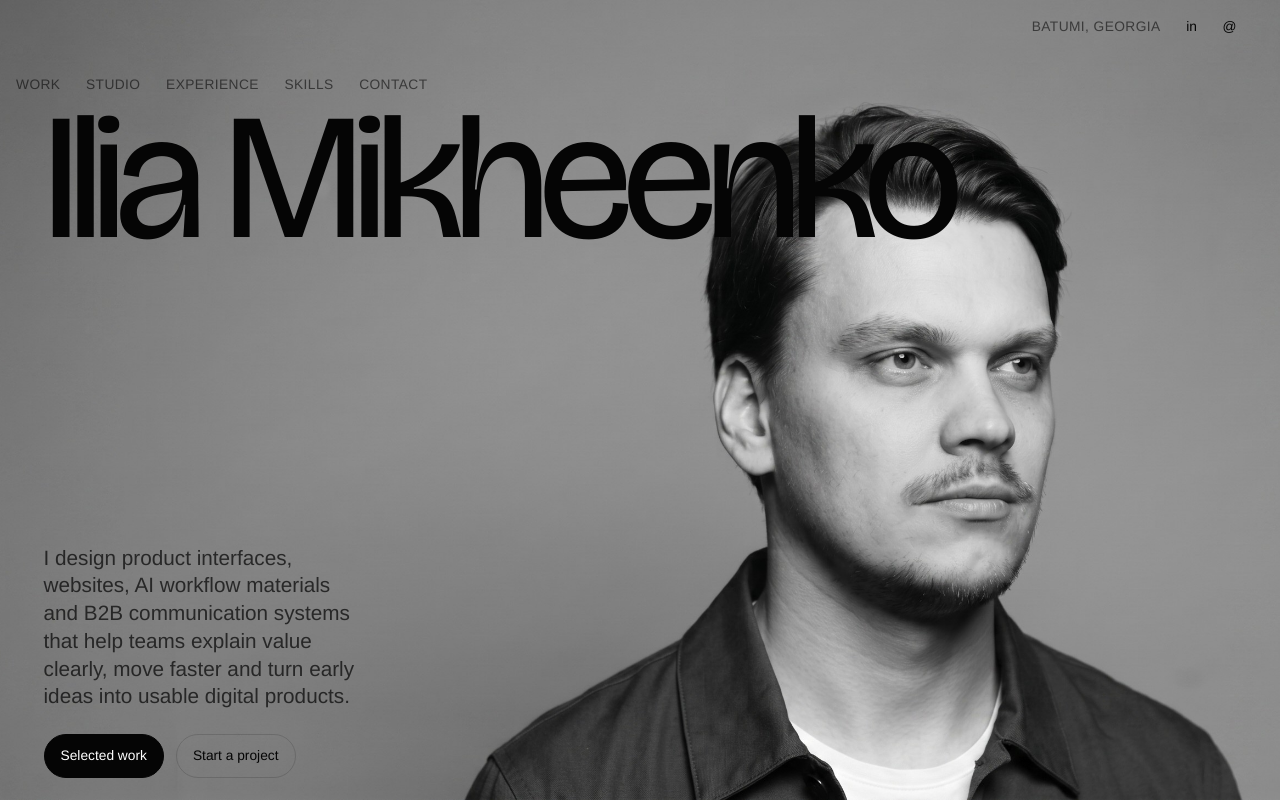
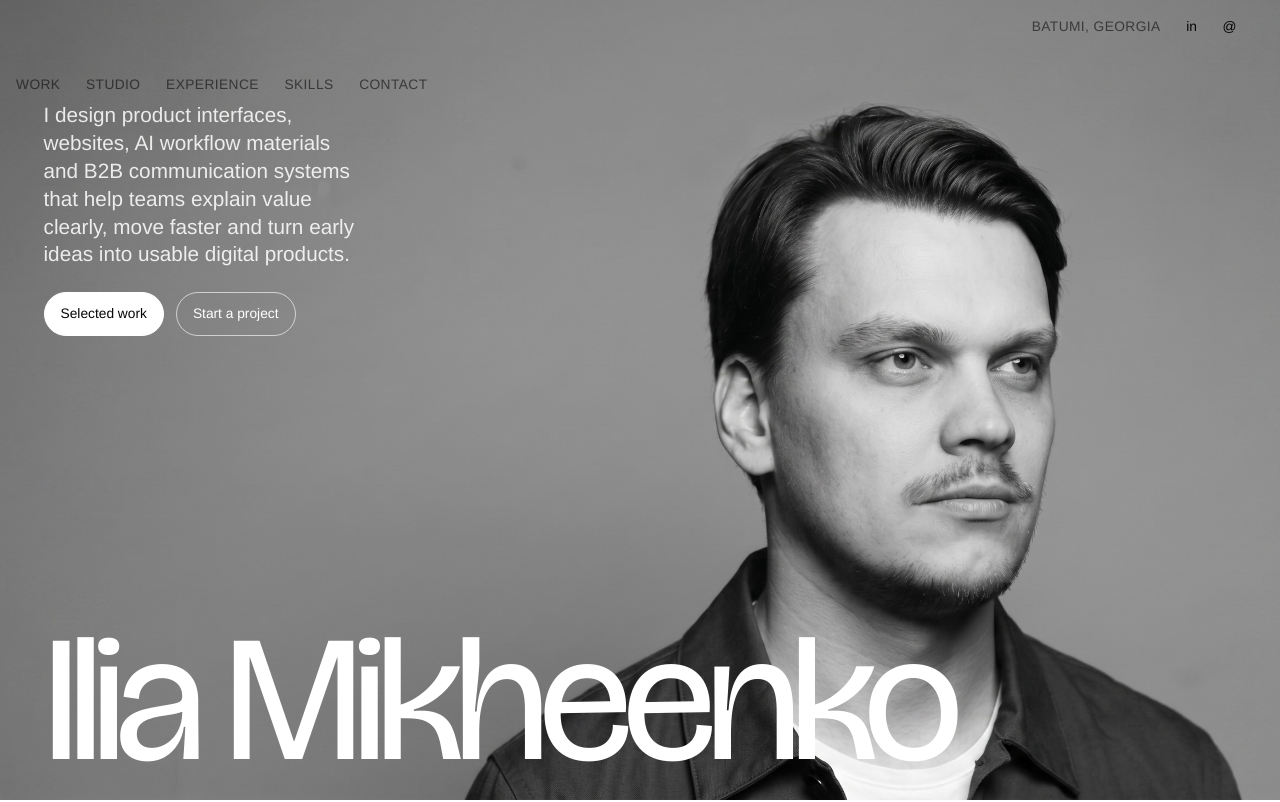
Before and after one commit to miheenko-i/portfolio, a React (Vite) app: page / in a window 1280 px wide. Shown: the top 802 px of the page. Built offline with nearby package versions, Linux system fonts and the light colour scheme; a web font is replaced by a local one.

Commit message:
Reposition hero copy and lighten text

```diff
--- a/src/style.css
+++ b/src/style.css
@@ -340,8 +340,8 @@ h4,
 
 .heroCopy {
   grid-column: 1 / span 4;
-  grid-row: 3;
-  align-self: end;
+  grid-row: 1;
+  align-self: start;
   min-width: 0;
   width: 100%;
   display: grid;
@@ -361,7 +361,8 @@ h1 {
 
 .hero h1 {
   grid-column: 1 / -1;
-  grid-row: 1;
+  grid-row: 3;
+  align-self: end;
   max-width: none;
   font-size: clamp(5.2rem, 14vw, 18rem);
   line-height: 0.86;
@@ -369,6 +370,7 @@ h1 {
   text-transform: none;
   text-wrap: nowrap;
   white-space: nowrap;
+  color: #ffffff;
 }
 
 .heroLead {
@@ -382,7 +384,7 @@ h1 {
 
 .hero .heroLead {
   max-width: 560px;
-  color: rgba(5, 5, 5, 0.72);
+  color: rgba(255, 255, 255, 0.86);
   font-size: clamp(1.22rem, 1.62vw, 1.82rem);
   line-height: 1.34;
   letter-spacing: 0;
@@ -412,8 +414,8 @@ h1 {
 }
 
 .hero .heroActions a {
-  border-color: var(--line);
-  color: var(--text);
+  border-color: rgba(255, 255, 255, 0.62);
+  color: #ffffff;
   background: transparent;
 }
 
@@ -424,9 +426,9 @@ h1 {
 }
 
 .hero .heroActions a:first-child {
-  background: var(--text);
-  border-color: var(--text);
-  color: var(--bg);
+  background: #ffffff;
+  border-color: #ffffff;
+  color: var(--text);
 }
 
 .heroActions a:hover {
@@ -439,8 +441,8 @@ h1 {
 }
 
 .hero .heroActions a:not(:first-child):hover {
-  border-color: var(--text);
-  background: #ffffff;
+  border-color: #ffffff;
+  background: rgba(255, 255, 255, 0.14);
 }
 
 .hero .nav,
```
